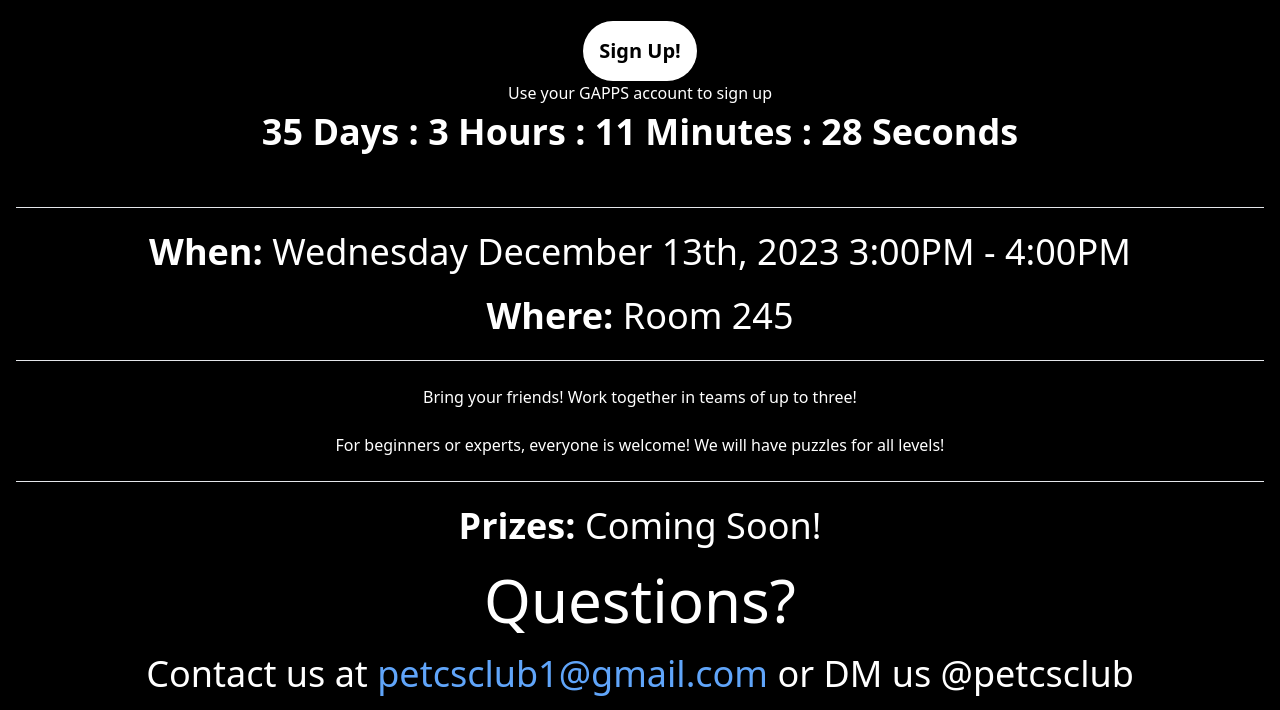
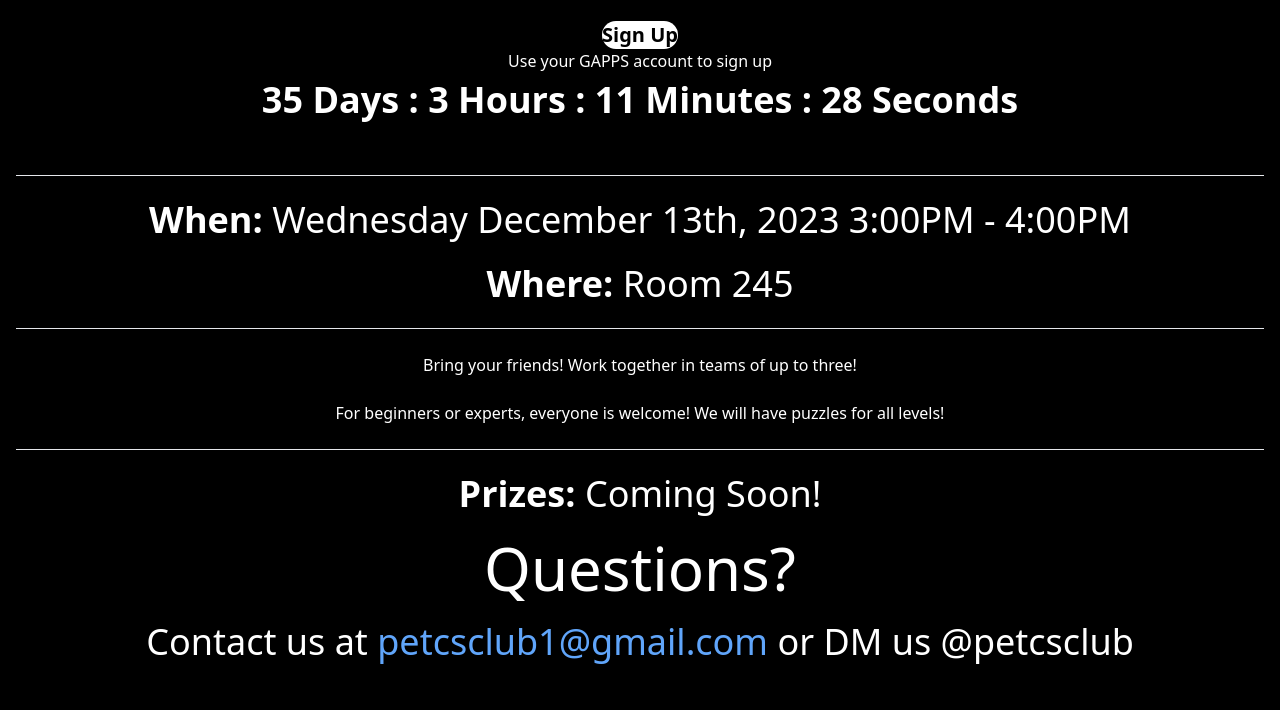
Before and after one commit to leekycauldron/petcs-site, a website: page escape/index.html in a window 1280 px wide. Shown: the part 239-949 px from the top of the page. After the commit the page ends 917 px from the top, so only its background shows below. Drawn offline with Linux system fonts and the light colour scheme.

Commit message:
index escape

```diff
--- a/escape/index.html
+++ b/escape/index.html
@@ -18,7 +18,7 @@
         </div>
         <h2 class="md:mr-32 md:ml-32 text-center text-xl">A collaboration between PETCS club and Mathematica club to host a one hour virtual escape room with computer science and math related puzzles. A fun event with lots of food and cool prizes to be won!</h2>
         <br>
-        <a href="https://forms.gle/AxeZ2c5LcFXUVtqb7" class="bg-white rounded-full p-4 text-black font-bold text-xl hover:bg-black hover:text-white transition duration-200 mb-6 inline-block whitespace-nowrap">Sign Up!</a>
+        <a href="https://your-link-here.com" class="bg-white text-black rounded-full py-3 font-bold text-xl hover:bg-black hover:text-white transition duration-200 mb-6 block md:inline-block md:w-auto">Sign Up</a>
         Use your GAPPS account to sign up
         <br>
         <div id="countdown"></div>
```
